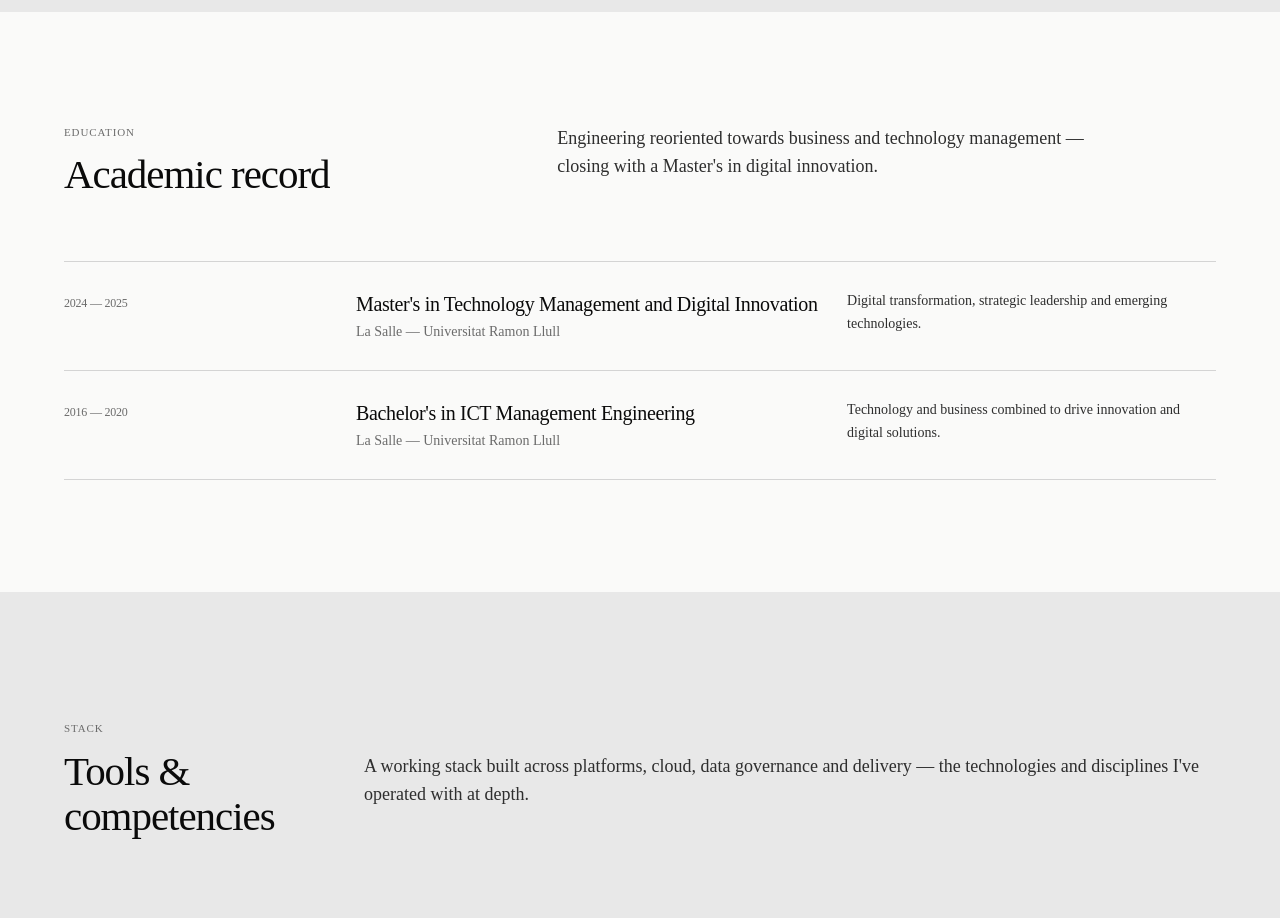
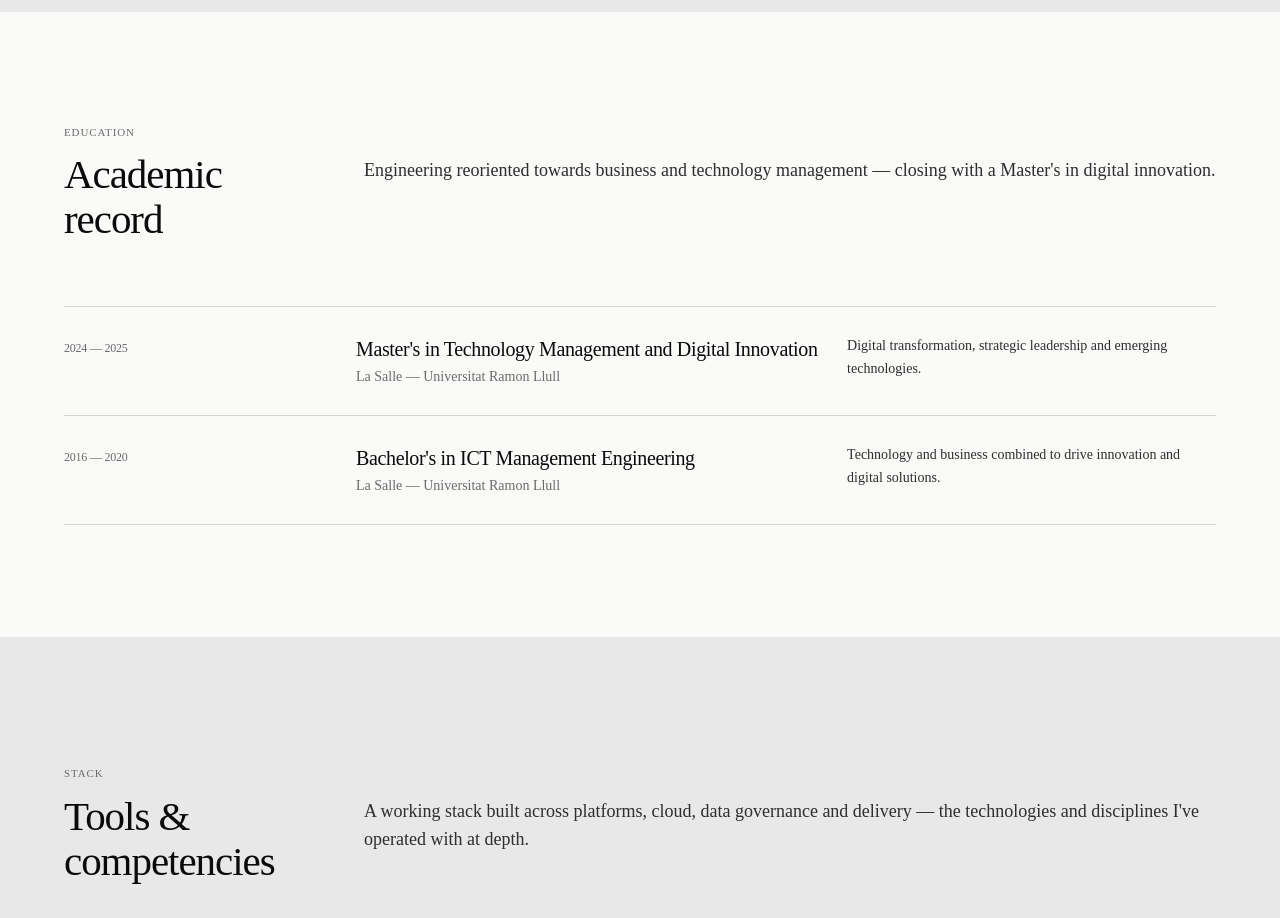
Before and after one commit to gviladomiu/gonzaloviladomiu_portfolio, a Next.js app: page / in a window 1280 px wide. Shown: the part 4540-5458 px from the top of the page. Built offline with nearby package versions, Linux system fonts and the light colour scheme.

Commit message:
Refactor education section layout and spacing
Updated grid layout and column spans for better alignment and spacing.

```diff
--- a/components/education.tsx
+++ b/components/education.tsx
@@ -11,13 +11,18 @@ export function Education() {
     >
       <div className="max-w-6xl mx-auto">
         <Reveal>
-          <div className="grid md:grid-cols-12 gap-8 mb-12 md:mb-16">
-            <div className="md:col-span-4">
+          {/* Añadido md:gap-12 para igualar a las secciones anteriores */}
+          <div className="grid md:grid-cols-12 gap-8 md:gap-12 mb-12 md:mb-16">
+            {/* Reducido a col-span-3 */}
+            <div className="md:col-span-3">
               <div className="eyebrow mb-3">Education</div>
               <h2 className="h-section text-ink">Academic record</h2>
             </div>
-            <div className="md:col-span-7 md:col-start-6">
-              <p className="text-base md:text-lg text-ink-700 leading-relaxed max-w-xl">
+
+            {/* Aumentado a col-span-9 y añadido md:pt-8 para alinear con el título */}
+            <div className="md:col-span-9 md:pt-8">
+              {/* Eliminado max-w-xl para estirar el texto por la derecha */}
+              <p className="text-base md:text-lg text-ink-700 leading-relaxed">
                 Engineering reoriented towards business and technology management —
                 closing with a Master&apos;s in digital innovation.
               </p>
```
